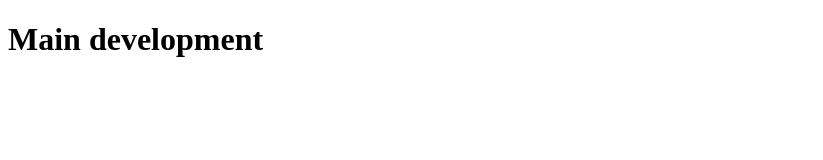
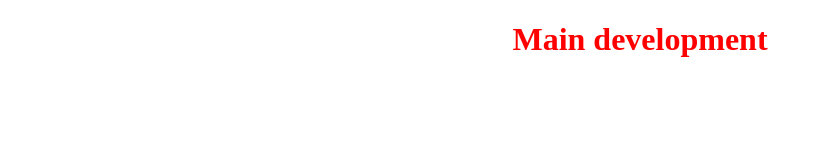
Before and after one commit to oraw/b44, a plain HTML site: page index.html in a window 1280 px wide. Shown: the whole page, without its empty margins (0-823 px from the left). Drawn offline with Linux system fonts and the light colour scheme.

Commit message:
Add files via upload
Red color

```diff
--- a/index.html
+++ b/index.html
@@ -6,8 +6,9 @@
 
 <head>
 <meta charset="utf-8" />
-<title>Main development</title>
-<meta name="generator" content="Geany 1.33" />
+	<title>Main development</title>
+	<meta name="generator" content="Geany 1.33" />
+	<link rel="stylesheet" href="style.css">
 </head>
 
 <body>
--- /dev/null
+++ b/style.css
@@ -0,0 +1,5 @@
+h1
+{
+	color: red;
+	text-align: center;
+}
```
